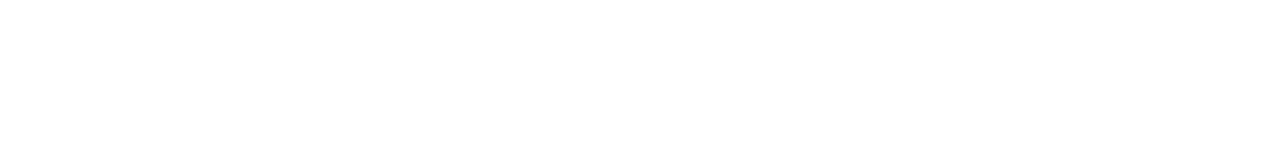
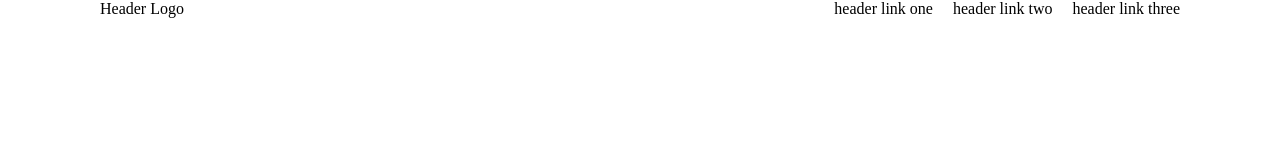
Before and after one commit to Nouamanebld/Landing_page, a plain HTML site: page index.html in a window 1280 px wide. Drawn offline with Linux system fonts and the light colour scheme.

Commit message:
Layout hero header with no colors

```diff
--- a/index.html
+++ b/index.html
@@ -6,6 +6,16 @@
         <title>Landing Page</title>
     </head>
     <body>
-
+        <div class="hero">
+            <div class="hero-header">
+                <div class="head-logo">Header Logo</div>
+                <div class="links">
+                    <div>header link one</div>
+                    <div>header link two</div>
+                    <div>header link three</div>
+                </div>
+            </div>
+            <div class="hero-body"></div>
+        </div>
     </body>
 </html>
--- a/style.css
+++ b/style.css
@@ -0,0 +1,16 @@
+body {
+    margin: 0 100px;
+}
+
+.hero-header {
+    display: flex;
+}
+
+.head-logo {
+    margin-right: auto;
+}
+
+.links {
+    display: flex;
+    gap: 20px;
+}
```
